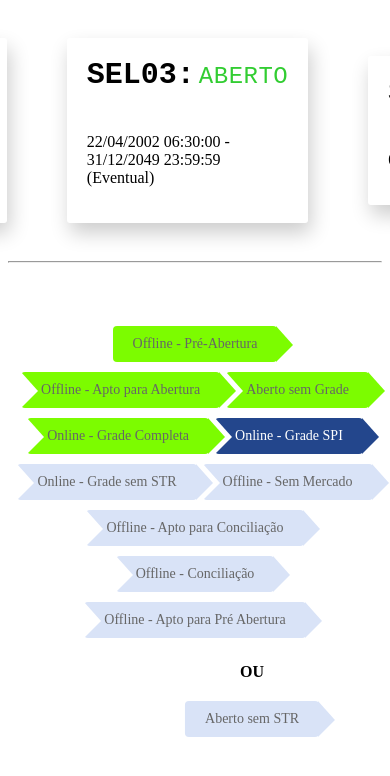
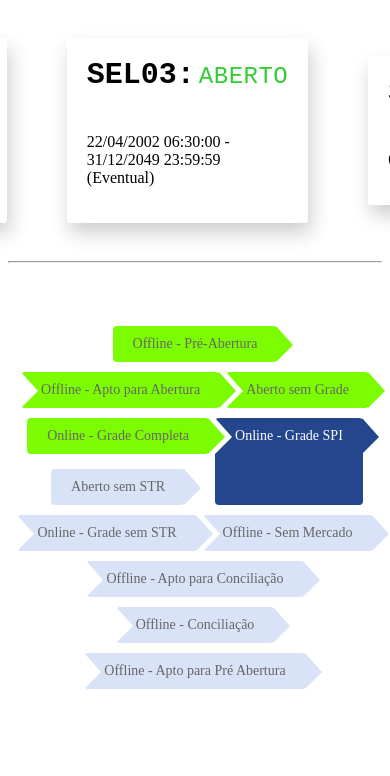
Before and after one commit to fjuncal/selic-status-poc, an Angular app: page / in a window 390 px wide. Shown: the top 776 px of the page. Built offline with nearby package versions, Linux system fonts and the light colour scheme.

Commit message:
Acertando a questão do ou centralizado mesmo com tela pequena

```diff
--- a/src/app/selic-status/componentes/ciclo-vida/ciclo-vida.component.html
+++ b/src/app/selic-status/componentes/ciclo-vida/ciclo-vida.component.html
@@ -4,9 +4,18 @@
       <div class="step done"><span>Offline - Pré-Abertura</span></div>
       <div class="step done"><span>Offline - Apto para Abertura</span></div>
       <div class="step done"><span>Aberto sem Grade</span></div>
-      <div class="step done" id="online-grade-completa">
-        <span>Online - Grade Completa</span>
+
+      <!-- 🔥 Grupo para manter alinhamento correto -->
+      <div class="grupo-online">
+        <div class="step done" id="online-grade-completa">
+          <span>Online - Grade Completa</span>
+        </div>
+        <div class="separator">OU</div>
+        <div class="arrow-steps extra-step">
+          <div class="step"><span>Aberto sem STR</span></div>
+        </div>
       </div>
+
       <div class="step current"><span>Online - Grade SPI</span></div>
       <div class="step"><span>Online - Grade sem STR</span></div>
       <div class="step"><span>Offline - Sem Mercado</span></div>
@@ -14,13 +23,5 @@
       <div class="step"><span>Offline - Conciliação</span></div>
       <div class="step"><span>Offline - Apto para Pré Abertura</span></div>
     </div>
-
-    <!-- 🔥 "OU" e "Aberto sem STR" agora ficam exatamente abaixo de "Online - Grade Completa" -->
-    <div class="separator-container">
-      <div class="separator">OU</div>
-      <div class="arrow-steps extra-step">
-        <div class="step"><span>Aberto sem STR</span></div>
-      </div>
-    </div>
   </div>
 </div>
--- a/src/app/selic-status/componentes/ciclo-vida/ciclo-vida.component.scss
+++ b/src/app/selic-status/componentes/ciclo-vida/ciclo-vida.component.scss
@@ -21,6 +21,13 @@
   justify-content: center;
   max-width: 100%;
   position: relative;
+}
+
+/* Mantém "Online - Grade Completa", "OU" e "Aberto sem STR" agrupados */
+.grupo-online {
+  display: flex;
+  flex-direction: column;
+  align-items: center;
 }
 
 /* Define os estilos dos steps */
@@ -84,22 +91,11 @@
   border-left: 17px solid #23468c;
 }
 
-/* 🔥 Mantém "OU" e "Aberto sem STR" exatamente abaixo de "Online - Grade Completa" */
-.separator-container {
-  position: absolute;
-  top: calc(100% + 20px); /* 🔥 Garante que fica logo abaixo */
-  left: 34%;
-  transform: translateX(-50%);
-  display: flex;
-  flex-direction: column;
-  align-items: center;
-}
-
-/* 🔥 "OU" formatado corretamente */
+/* "OU" formatado corretamente */
 .separator {
   font-weight: bold;
   text-align: center;
-  margin-bottom: 10px;
+  margin-bottom: 5px;
 }
 
 /* 🔥 "Aberto sem STR" sempre abaixo do "OU" */
@@ -109,16 +105,9 @@
   margin-top: 5px;
 }
 
-/* 🔥 Ajuste responsivo */
-@media screen and (max-width: 1024px) {
-  .separator-container {
-    position: relative;
-    width: auto;
-    margin-top: 20px;
-  }
-
-  .extra-step {
-    justify-content: center;
-    width: 100%;
+/* 🔥 Ajuste responsivo: Some com "OU" quando a tela for muito pequena */
+@media screen and (max-width: 768px) {
+  .separator {
+    display: none;
   }
 }
```
